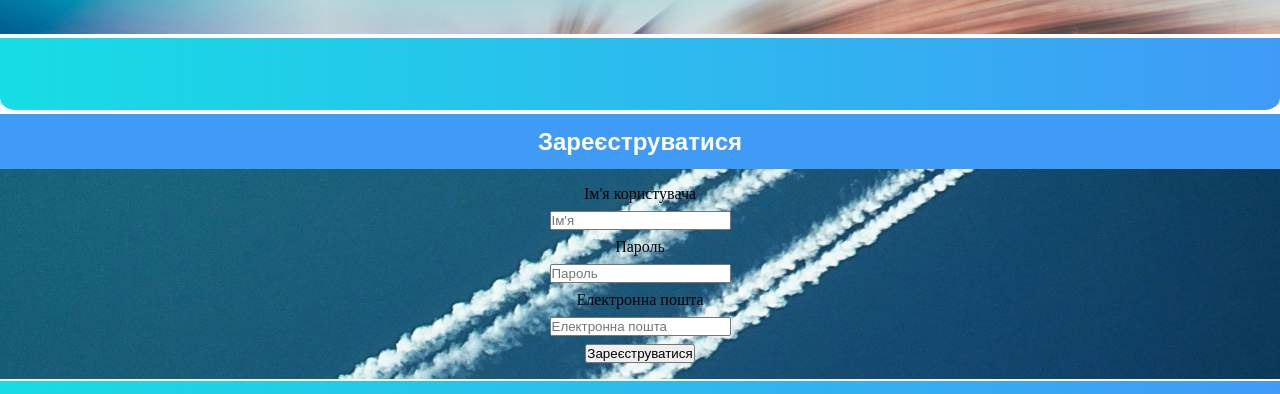
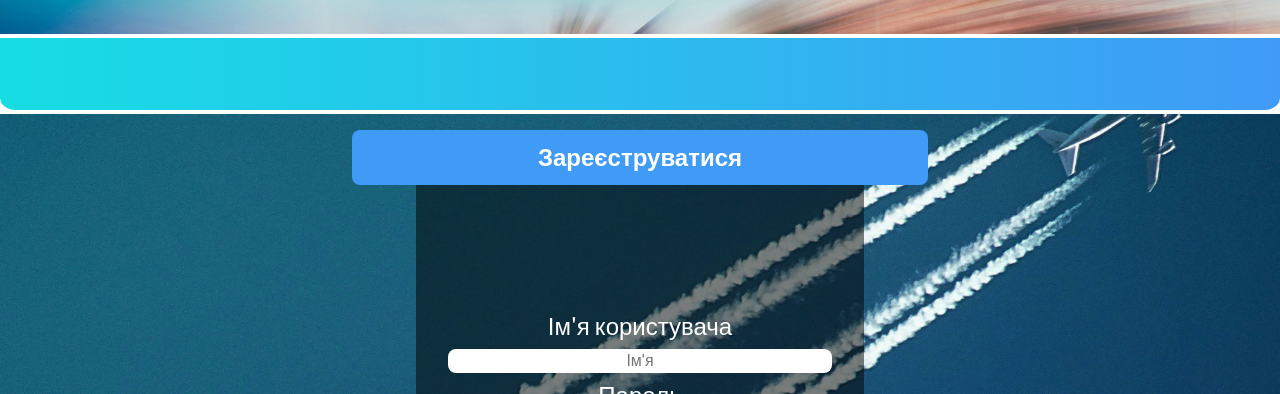
Before and after one commit to Morloken/Skylara, a plain HTML site: page WebSitePart/Htmls/signup.html in a window 1280 px wide. Shown: the part 359-753 px from the top of the page. Drawn offline with nearby package versions, Linux system fonts and the light colour scheme; a web font is replaced by a local one.

Commit message:
додав стилізації у форму реєсттрації

```diff
--- a/WebSitePart/styles/signupStyle.css
+++ b/WebSitePart/styles/signupStyle.css
@@ -332,12 +332,12 @@ body {
 }
 
 /*New For omnly this page-------------------------------------------------------------------------*/
-.signupForm {
+.signup{
     display: flex;
     flex-direction: column;
     justify-content: center;
     align-items: center;
-    gap: 1vh;
+
     padding: 2vh 0;
     background-image: url(../Images/plane4.jpg);
     background-size: cover;
@@ -347,6 +347,7 @@ body {
 
 
 }
+
 .signup h2{
 
     font-family: 'Libre Franklin', sans-serif;
@@ -355,4 +356,35 @@ body {
     text-align: center;
     background-color: #409bf7;
     padding: 1vw;
+    border-radius: 1vh;
+    width: 45vw;
 }
+.signup form{
+
+    display: flex;
+    flex-direction: column;
+    justify-content: center;
+    align-items: center;
+    gap: 1vh;
+    padding: 2vh 0;
+    background-color: rgb(0, 0, 0, 0.5);
+    border-radius:0 0 1vh 1vh;
+    width: 35vw;
+    height: 60vh;
+    color: white;
+    font-family: 'Libre Franklin', sans-serif;
+    font-size: 3vh;
+
+
+}
+.signup form input{
+    width: 30vw;
+    height: 3vh;
+    border-radius: 1vh;
+    border: none;
+    font-size: 2vh;
+}
+.signup form input::placeholder{
+    text-align: center;
+    font-size: 2vh;
+}
```
